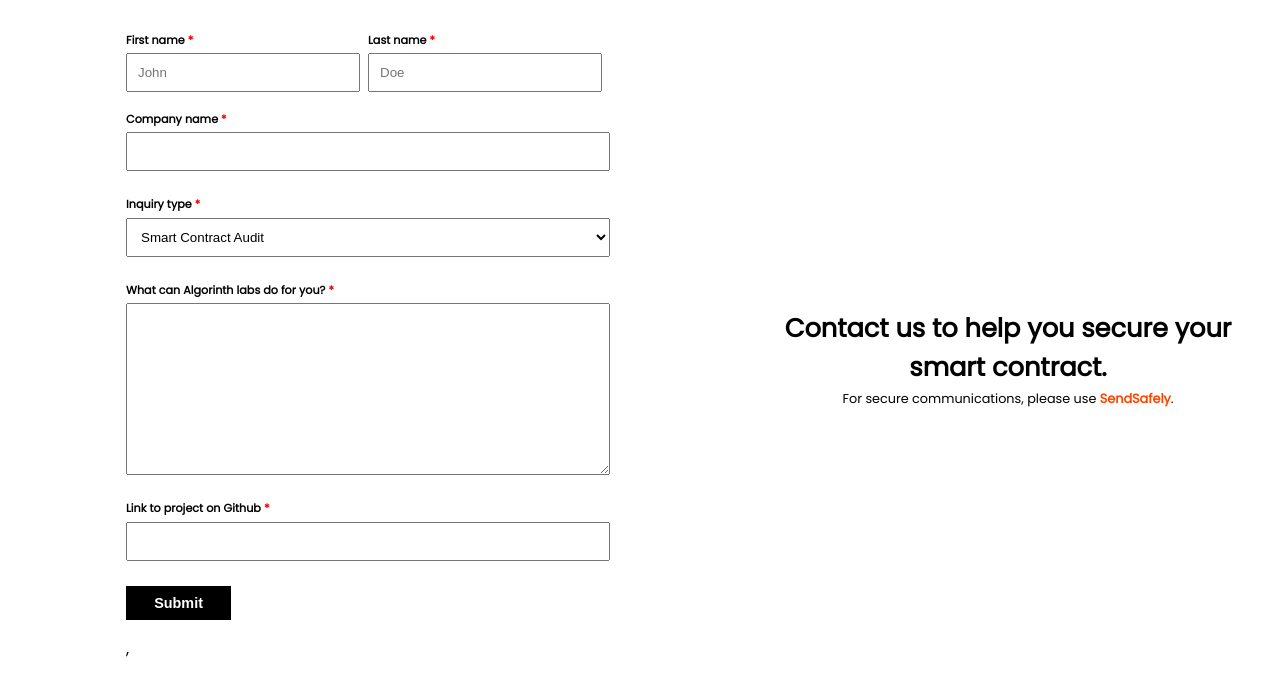
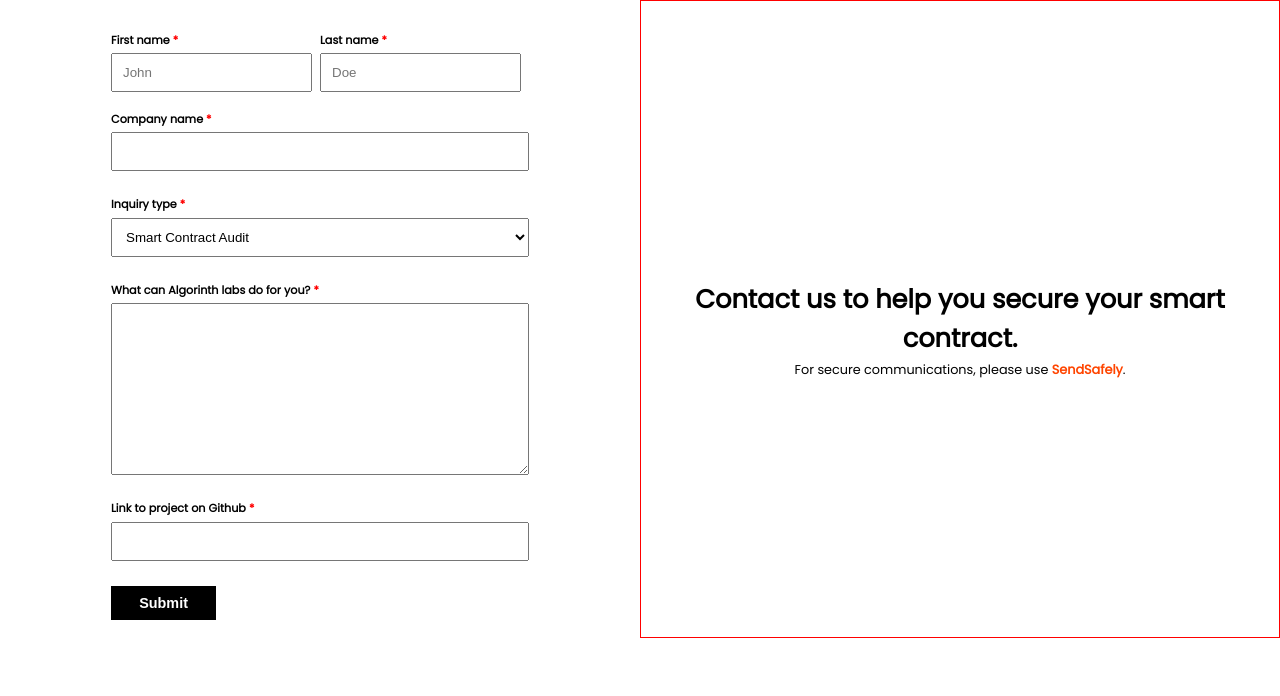
Before and after one commit to DevKay22/contactForm, a React (Create React App) app: page / in a window 1280 px wide. Shown: the top 696 px of the page. Built offline with nearby package versions, Linux system fonts and the light colour scheme.

Commit message:
resolved the flex-wrap issue

```diff
--- a/src/Contact/Contact.css
+++ b/src/Contact/Contact.css
@@ -35,11 +35,12 @@ main{
     justify-content: space-around;
     flex-wrap: wrap;
     max-height: 100vh;
-    /* border: 1px solid red; */
+
 }
 
 main div{
     width: 50%;
+
 }
 
 .info{
@@ -47,8 +48,9 @@ main div{
     flex-direction: column;
     justify-content: center;
     align-items: center;
-    width: 35%;
+    /* width: 35%; */
     text-align: center;
+    border: 1px solid red;
 
 }
 
--- a/src/Contact/Contact.jsx
+++ b/src/Contact/Contact.jsx
@@ -24,7 +24,7 @@ export const Contact = () => {
     <main>
 
 
-        <div>
+
 
             {/* This is the form section */}
             <form action='#' method='post' onSubmit={handleSubmit}>
@@ -74,15 +74,15 @@ export const Contact = () => {
                 <button type="submit">Submit</button>
 
 
-                <p>
-                    {data.fName} {data.lName} {data.cName}, {data.inquiry} {data.message} {data.link} {data.inquiry}
-                </p>
+                {/* <p>
+                    {data.fName} {data.lName} {data.cName} {data.inquiry} {data.message} {data.link} {data.inquiry}
+                </p> */}
 
 
 
 
             </form>
-        </div>
+
 
         <div className='info'>
             {/* This section is for information */}
```
